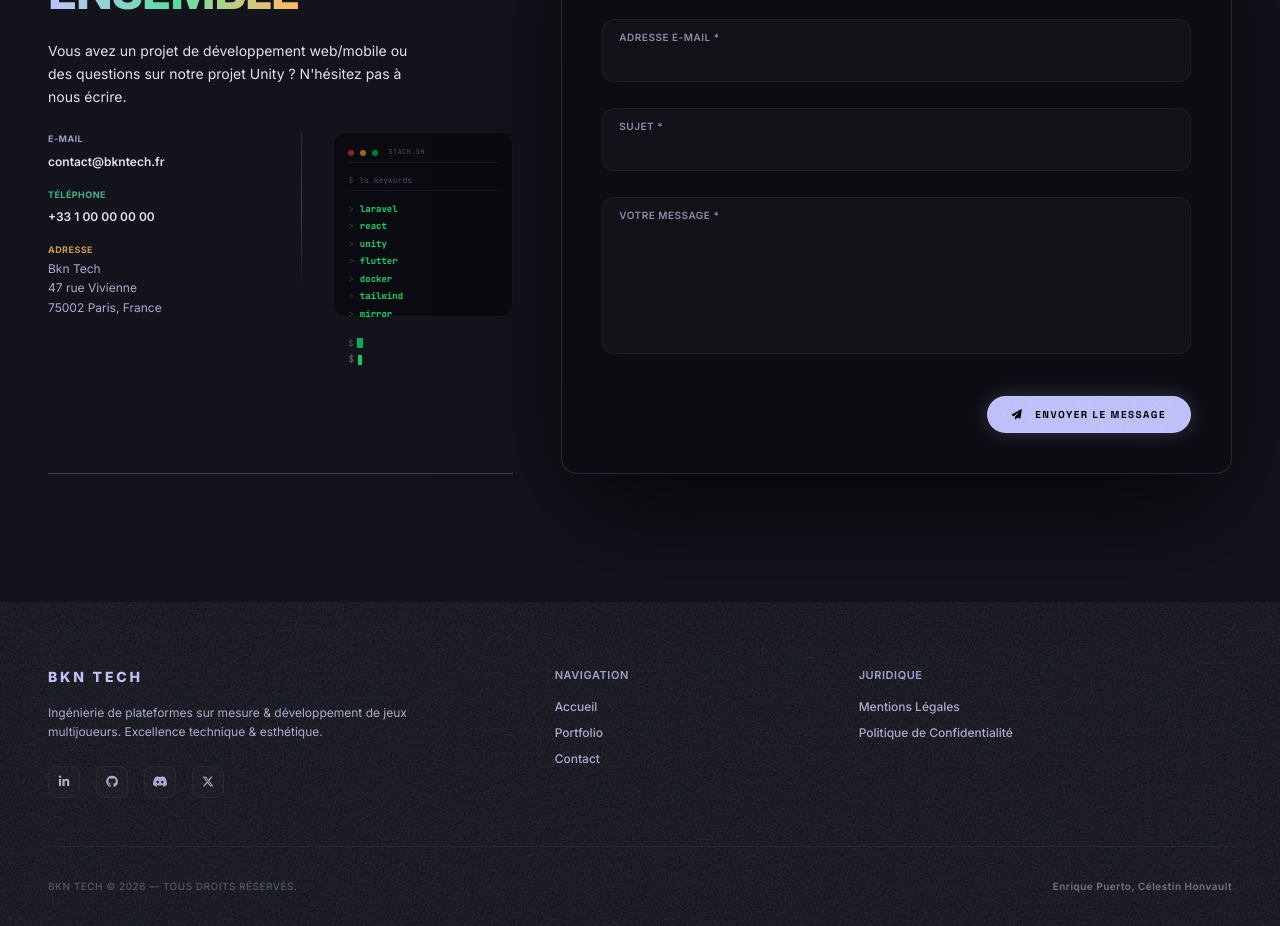
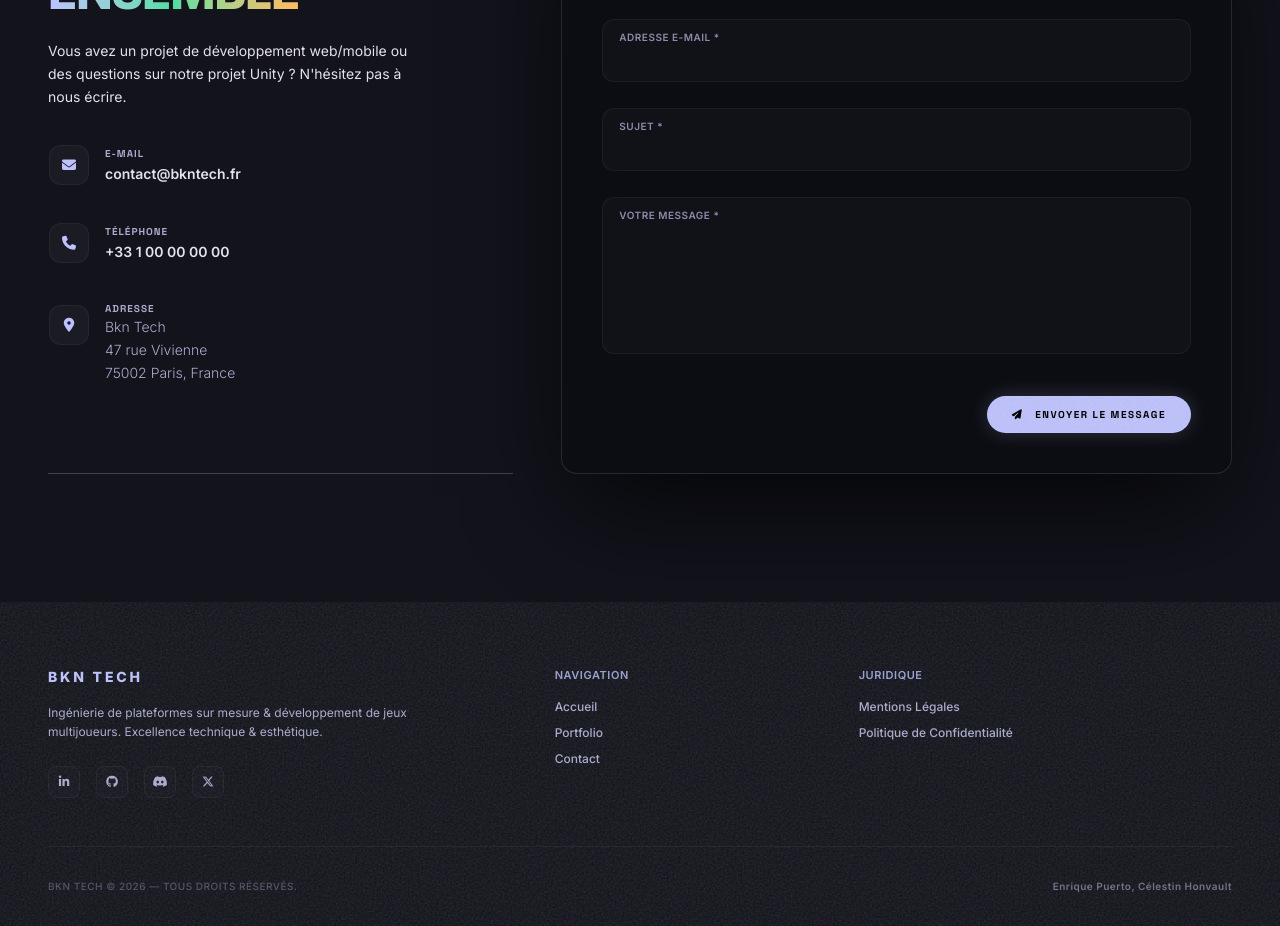
Before and after one commit to xhuriken/bkntechwebsite, a React (Vite) app: page / in a window 1280 px wide. Shown: the part 960-1886 px from the top of the page. Built offline with nearby package versions, Linux system fonts and the light colour scheme.

Commit message:
fix: scope button group hover state to group/btn to prevent parent hover bleed, and restore original contact info pins layout removing terminal

```diff
--- a/src/components/Button.jsx
+++ b/src/components/Button.jsx
@@ -54,7 +54,7 @@ export default function Button({ children, className = '', variant = 'primary',
   const baseClasses = `
     inline-flex items-center justify-center font-display font-black
     transition-all duration-300 disabled:opacity-50 disabled:pointer-events-none
-    relative overflow-hidden group active:scale-95 border uppercase
+    relative overflow-hidden group/btn active:scale-95 border uppercase
     tracking-[0.15em] select-none rounded-[100px] hover:rounded-none
     px-6 py-2.5 text-[10px] cursor-pointer z-10
   `;
@@ -79,7 +79,7 @@ export default function Button({ children, className = '', variant = 'primary',
       />
 
       {/* Hover Grid Overlay */}
-      <div className="absolute inset-0 opacity-0 group-hover:opacity-30 transition-all duration-500 pointer-events-none overflow-hidden rounded-[inherit]">
+      <div className="absolute inset-0 opacity-0 group-hover/btn:opacity-30 transition-all duration-500 pointer-events-none overflow-hidden rounded-[inherit]">
         <motion.div
           className="absolute inset-[-100%]"
           style={{
--- a/src/components/ContactForm.jsx
+++ b/src/components/ContactForm.jsx
@@ -259,66 +259,62 @@ export default function ContactForm() {
               Vous avez un projet de développement web/mobile ou des questions sur notre projet Unity ? N'hésitez pas à nous écrire.
             </p>
 
-            {/* Double Panel Layout with vertical separation */}
-            <div className="grid grid-cols-1 sm:grid-cols-12 gap-6 mt-6">
-              {/* Left Panel: Minimal details */}
-              <div className="sm:col-span-6 flex flex-col gap-4 justify-center pr-2">
-                <div className="group">
-                  <div className="text-[9px] font-sans font-bold uppercase tracking-wider text-primary/80 mb-0.5">E-mail</div>
-                  <a
+            {/* Obfuscated Contact Information Pins with Hover Actions */}
+            <div className="flex flex-col gap-3 items-start -mx-3 mt-6">
+              {/* E-mail Pin */}
+              <motion.a
                 href={`mailto:${emailText}`}
-                    className="text-xs font-semibold text-on-surface hover:text-white transition-colors duration-200"
+                whileHover={{ x: 6 }}
+                className="flex items-center gap-4 p-3 rounded-2xl bg-transparent border border-transparent hover:bg-white/[0.03] hover:border-white/5 transition-all duration-300 group cursor-pointer"
               >
+                <div className="w-10 h-10 rounded-xl bg-surface-container-low border border-white/5 flex items-center justify-center text-primary group-hover:scale-110 group-hover:bg-primary group-hover:text-black transition-all duration-300">
+                  <i className="fa-solid fa-envelope text-sm"></i>
+                </div>
+                <div>
+                  <div className="text-[10px] font-display font-black uppercase tracking-widest text-on-surface-variant group-hover:text-primary-container transition-colors">E-mail</div>
+                  <span className="text-sm font-semibold text-on-surface group-hover:text-primary transition-colors">
                     {emailText || 'contact [at] bkntech.fr'}
-                  </a>
+                  </span>
                 </div>
+              </motion.a>
 
-                <div className="group">
-                  <div className="text-[9px] font-sans font-bold uppercase tracking-wider text-secondary/80 mb-0.5">Téléphone</div>
-                  <a
+              {/* Téléphone Pin */}
+              <motion.a
                 href={`tel:${phoneText.replace(/\s/g, '')}`}
-                    className="text-xs font-semibold text-on-surface hover:text-white transition-colors duration-200"
+                whileHover={{ x: 6 }}
+                className="flex items-center gap-4 p-3 rounded-2xl bg-transparent border border-transparent hover:bg-white/[0.03] hover:border-white/5 transition-all duration-300 group cursor-pointer"
               >
+                <div className="w-10 h-10 rounded-xl bg-surface-container-low border border-white/5 flex items-center justify-center text-primary group-hover:scale-110 group-hover:bg-primary group-hover:text-black transition-all duration-300">
+                  <i className="fa-solid fa-phone text-sm"></i>
+                </div>
+                <div>
+                  <div className="text-[10px] font-display font-black uppercase tracking-widest text-on-surface-variant group-hover:text-primary-container transition-colors">Téléphone</div>
+                  <span className="text-sm font-semibold text-on-surface group-hover:text-primary transition-colors">
                     {phoneText || '+33 1 00 00 00 00'}
-                  </a>
+                  </span>
                 </div>
+              </motion.a>
 
-                <div className="group">
-                  <div className="text-[9px] font-sans font-bold uppercase tracking-wider text-tertiary/80 mb-0.5">Adresse</div>
-                  <a
+              {/* Localisation Pin */}
+              <motion.a
                 href="https://maps.google.com/?q=BKN+Tech+47+rue+Vivienne+75002+Paris"
                 target="_blank"
                 rel="noopener noreferrer"
-                    className="text-xs font-normal text-on-surface-variant leading-relaxed hover:text-white transition-colors duration-200 block"
+                whileHover={{ x: 6 }}
+                className="flex items-start gap-4 p-3 rounded-2xl bg-transparent border border-transparent hover:bg-white/[0.03] hover:border-white/5 transition-all duration-300 group cursor-pointer"
               >
+                <div className="w-10 h-10 rounded-xl bg-surface-container-low border border-white/5 flex items-center justify-center text-primary mt-1 group-hover:scale-110 group-hover:bg-primary group-hover:text-black transition-all duration-300">
+                  <i className="fa-solid fa-location-dot text-sm"></i>
+                </div>
+                <div>
+                  <div className="text-[10px] font-display font-black uppercase tracking-widest text-on-surface-variant group-hover:text-primary-container transition-colors">Adresse</div>
+                  <div className="text-sm font-light text-on-surface-variant leading-relaxed group-hover:text-on-surface transition-colors">
                     Bkn Tech<br />
                     47 rue Vivienne<br />
                     75002 Paris, France
-                  </a>
                   </div>
                 </div>
-
-              {/* Vertical Divider */}
-              <div className="hidden sm:block sm:col-span-1 justify-self-center w-px h-[160px] bg-gradient-to-b from-white/10 via-white/20 to-transparent" />
-
-              {/* Right Panel: Thin Mini-Terminal */}
-              <div className="sm:col-span-5 flex flex-col justify-stretch">
-                <div className="flex-grow flex flex-col bg-black/40 border border-white/5 rounded-xl p-3.5 font-mono text-[9px] text-green-400 select-none shadow-inner h-[160px] justify-between">
-                  <div className="flex flex-col gap-1.5">
-                    <div className="flex items-center gap-1.5 text-on-surface-variant/40 border-b border-white/5 pb-1 mb-1.5">
-                      <span className="w-1.5 h-1.5 rounded-full bg-red-500/60" />
-                      <span className="w-1.5 h-1.5 rounded-full bg-yellow-500/60" />
-                      <span className="w-1.5 h-1.5 rounded-full bg-green-500/60" />
-                      <span className="text-[7px] uppercase tracking-wider ml-1 text-on-surface-variant/40">stack.sh</span>
-                    </div>
-                    <TerminalList />
-                  </div>
-                  <div className="flex items-center gap-1 mt-1 text-white/40">
-                    <span>$</span>
-                    <span className="w-1 h-2.5 bg-green-400 animate-pulse" />
-                  </div>
-                </div>
-              </div>
+              </motion.a>
             </div>
           </div>
 
```
Also changed, not shown: 1 other file (tests, documents, lock files or other folders). Lines whose indentation alone changed are shown as unchanged.
